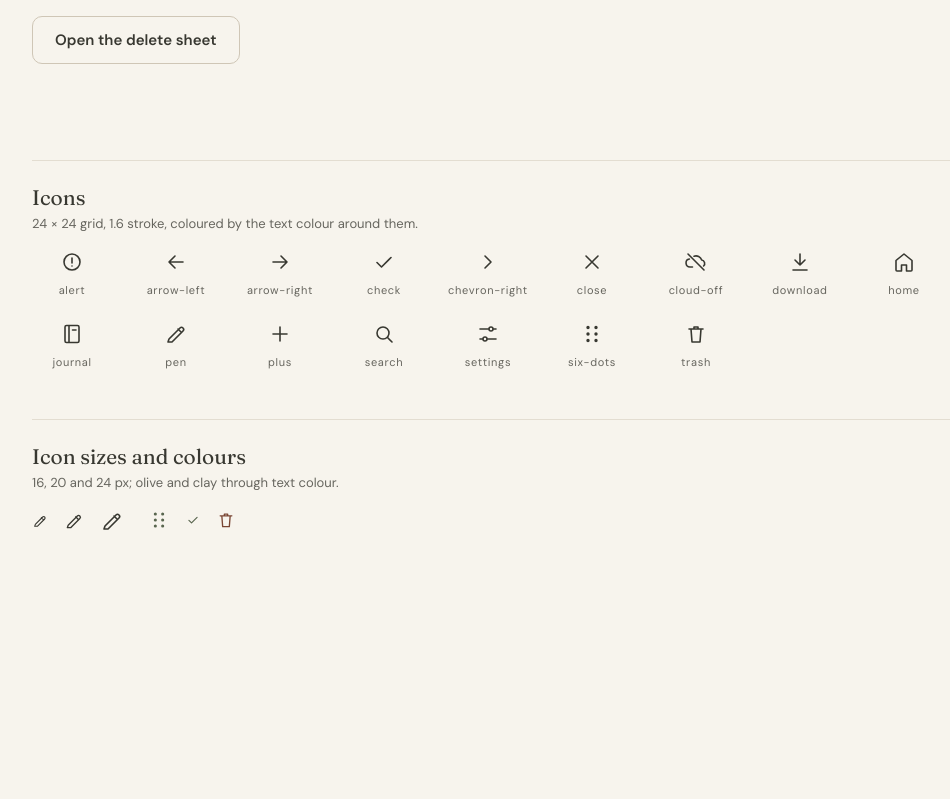
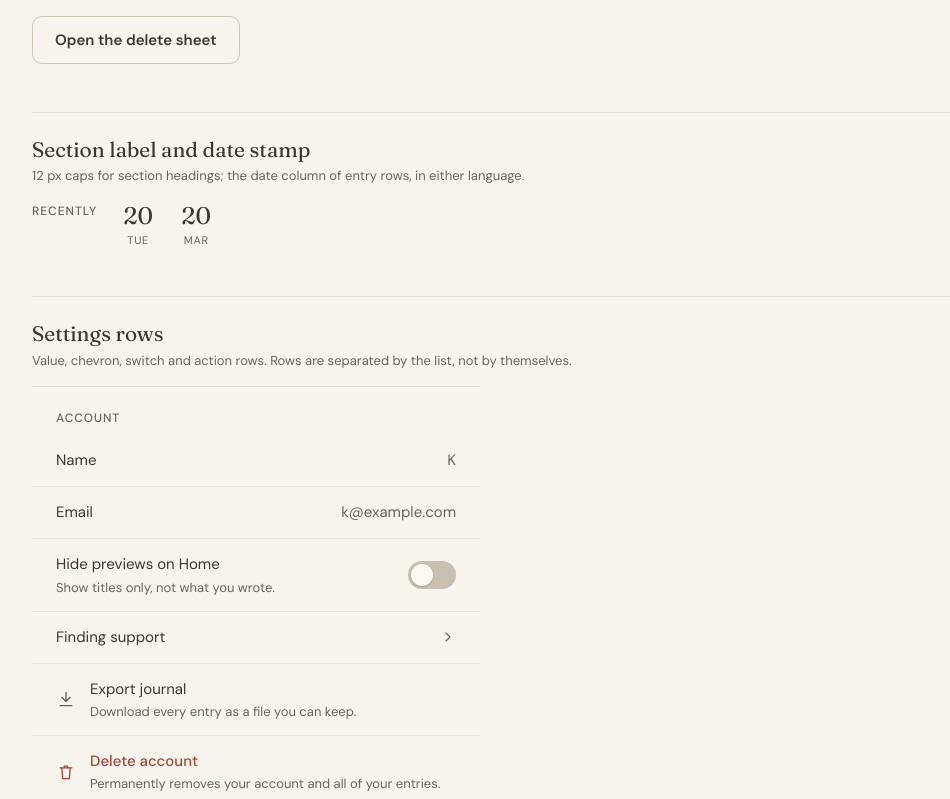
Before and after one commit to keimdja/haven-the-journal, an Angular app: page /styleguide in a window 1280 px wide. Shown: the part 3361-4160 px from the top of the page, without its empty margins (120-1070 px from the left). Before the commit the page ends 3942 px from the top, so only its background shows below. Built offline with nearby package versions, Linux system fonts and the light colour scheme.

Commit message:
feat(ui): add section label, date stamp and settings row

```diff
--- a/src/app/features/styleguide/styleguide.ts
+++ b/src/app/features/styleguide/styleguide.ts
@@ -5,10 +5,13 @@ import { BrandMark } from '../../shared/ui/brand-mark/brand-mark';
 import { Button } from '../../shared/ui/button/button';
 import { CheckRow } from '../../shared/ui/check-row/check-row';
 import { Chip } from '../../shared/ui/chip/chip';
+import { DateStamp } from '../../shared/ui/date-stamp/date-stamp';
 import { Icon } from '../../shared/ui/icon/icon';
 import { SaveStatus } from '../../shared/ui/save-status/save-status';
+import { SectionLabel } from '../../shared/ui/section-label/section-label';
 import { SegmentedControl } from '../../shared/ui/segmented-control/segmented-control';
 import { SixDots } from '../../shared/ui/six-dots/six-dots';
+import { SettingsRow } from '../../shared/ui/settings-row/settings-row';
 import { StageBar } from '../../shared/ui/stage-bar/stage-bar';
 import { Switch } from '../../shared/ui/switch/switch';
 import { TextField, TextFieldInput } from '../../shared/ui/text-field/text-field';
@@ -27,9 +30,12 @@ import { StyleguideSection } from './styleguide-section';
     Button,
     CheckRow,
     Chip,
+    DateStamp,
     Icon,
     SaveStatus,
+    SectionLabel,
     SegmentedControl,
+    SettingsRow,
     SixDots,
     StageBar,
     StyleguideSection,
@@ -225,6 +231,49 @@ import { StyleguideSection } from './styleguide-section';
       </app-bottom-sheet>
 
       <app-styleguide-section
+        heading="Section label and date stamp"
+        note="12 px caps for section headings; the date column of entry rows, in either language."
+      >
+        <h3 appSectionLabel>Recently</h3>
+        <app-date-stamp [date]="sampleDate" />
+        <app-date-stamp [date]="sampleDate" locale="es" />
+      </app-styleguide-section>
+
+      <app-styleguide-section
+        heading="Settings rows"
+        note="Value, chevron, switch and action rows. Rows are separated by the list, not by themselves."
+      >
+        <div class="flex w-full max-w-md flex-col border-y border-hairline">
+          <h3 class="px-6 pt-5.5 pb-2" appSectionLabel>Account</h3>
+          <div class="flex flex-col divide-y divide-hairline-soft">
+            <app-settings-row label="Name" value="K" />
+            <app-settings-row label="Email" value="k@example.com" />
+            <app-settings-row
+              #row
+              label="Hide previews on Home"
+              sub="Show titles only, not what you wrote."
+            >
+              <app-switch [labelledBy]="row.labelId" [(checked)]="hidePreviews" />
+            </app-settings-row>
+            <a app-settings-row href="#" label="Finding support" [chevron]="true"></a>
+            <button
+              app-settings-row
+              label="Export journal"
+              sub="Download every entry as a file you can keep."
+              icon="download"
+            ></button>
+            <button
+              app-settings-row
+              label="Delete account"
+              sub="Permanently removes your account and all of your entries."
+              icon="trash"
+              [danger]="true"
+            ></button>
+          </div>
+        </div>
+      </app-styleguide-section>
+
+      <app-styleguide-section
         heading="Icons"
         note="24 × 24 grid, 1.6 stroke, coloured by the text colour around them."
       >
@@ -266,4 +315,5 @@ export class Styleguide {
   protected readonly hidePreviews = signal(false);
   protected readonly retries = signal(0);
   protected readonly sheetOpen = signal(false);
+  protected readonly sampleDate = new Date(2026, 9, 20, 20, 40);
 }
--- a/src/app/shared/ui/bottom-sheet/bottom-sheet.ts
+++ b/src/app/shared/ui/bottom-sheet/bottom-sheet.ts
@@ -38,6 +38,8 @@ let nextId = 0;
       </div>
     </dialog>
   `,
+  // The host is only a wrapper; keep it out of the parent's layout (no empty flex/grid item).
+  host: { class: 'contents' },
   changeDetection: ChangeDetectionStrategy.OnPush,
 })
 export class BottomSheet {
--- /dev/null
+++ b/src/app/shared/ui/date-stamp/date-stamp.ts
@@ -0,0 +1,38 @@
+import { ChangeDetectionStrategy, Component, computed, input } from '@angular/core';
+
+/**
+ * The "20 / TUE" column at the start of an entry row: the day of the month in
+ * Fraunces over a short weekday. Uses the browser's Intl, so Spanish needs no
+ * extra locale data ("20 / MAR").
+ */
+@Component({
+  selector: 'app-date-stamp',
+  template: `
+    <time class="flex w-8.5 flex-col items-center pt-0.5" [attr.datetime]="isoDate()">
+      <span class="font-reflect text-[24px] leading-none">{{ day() }}</span>
+      <span class="mt-1 text-stamp text-ink-soft uppercase">{{ weekday() }}</span>
+    </time>
+  `,
+  host: { class: 'block shrink-0' },
+  changeDetection: ChangeDetectionStrategy.OnPush,
+})
+export class DateStamp {
+  /** When the entry was written. */
+  readonly date = input.required<Date | string>();
+  readonly locale = input('en');
+
+  private readonly value = computed(() => new Date(this.date()));
+
+  protected readonly day = computed(() => this.value().getDate());
+  protected readonly weekday = computed(() =>
+    new Intl.DateTimeFormat(this.locale(), { weekday: 'short' })
+      .format(this.value())
+      .replace('.', ''),
+  );
+  /** Local calendar date, e.g. 2026-10-20, for the <time> element. */
+  protected readonly isoDate = computed(() => {
+    const d = this.value();
+    const pad = (n: number) => String(n).padStart(2, '0');
+    return `${d.getFullYear()}-${pad(d.getMonth() + 1)}-${pad(d.getDate())}`;
+  });
+}
--- /dev/null
+++ b/src/app/shared/ui/section-label/section-label.ts
@@ -0,0 +1,13 @@
+import { Directive } from '@angular/core';
+
+/**
+ * The small uppercase label that opens a section ("RECENTLY", "LANGUAGE").
+ * Put it on whichever heading fits the page outline:
+ *
+ *   <h2 appSectionLabel>Recently</h2>
+ */
+@Directive({
+  selector: '[appSectionLabel]',
+  host: { class: 'text-label font-medium text-ink-soft uppercase' },
+})
+export class SectionLabel {}
--- /dev/null
+++ b/src/app/shared/ui/settings-row/settings-row.ts
@@ -0,0 +1,83 @@
+import {
+  ChangeDetectionStrategy,
+  Component,
+  ElementRef,
+  computed,
+  inject,
+  input,
+} from '@angular/core';
+
+import { Icon } from '../icon/icon';
+import { IconName } from '../icon/icons';
+
+let nextId = 0;
+
+/**
+ * One row of the Settings list. Use the element for a static row, or put it on
+ * a link or button for a row you can press:
+ *
+ *   <app-settings-row label="Email" value="k@example.com" />
+ *   <a app-settings-row label="Finding support" routerLink="…" [chevron]="true"></a>
+ *   <button app-settings-row label="Export journal" sub="…" icon="download"></button>
+ *
+ * Anything inside goes at the end of the row, e.g. a switch named by the row:
+ *
+ *   <app-settings-row #row label="Hide previews on Home" sub="…">
+ *     <app-switch [labelledBy]="row.labelId" [(checked)]="hide" />
+ *   </app-settings-row>
+ *
+ * Rows draw no lines of their own; separate them with `divide-y divide-hairline-soft`.
+ */
+@Component({
+  selector: 'app-settings-row, a[app-settings-row], button[app-settings-row]',
+  imports: [Icon],
+  template: `
+    @if (icon(); as icon) {
+      <app-icon [class]="danger() ? '' : 'text-olive'" [name]="icon" />
+    }
+    <span class="flex min-w-0 flex-1 flex-col gap-0.75">
+      <span [class.font-medium]="danger()" [id]="labelId">{{ label() }}</span>
+      @if (sub()) {
+        <span class="text-meta leading-snug text-ink-soft">{{ sub() }}</span>
+      }
+    </span>
+    @if (value()) {
+      <span class="text-ink-soft">{{ value() }}</span>
+    }
+    <ng-content />
+    @if (chevron()) {
+      <app-icon class="text-ink-soft" name="chevron-right" [size]="16" [strokeWidth]="1.7" />
+    }
+  `,
+  host: {
+    class: 'flex min-h-13 w-full items-center gap-3.5 px-6 py-3.5 text-left no-underline',
+    '[class]': 'stateClass()',
+    '[attr.type]': 'isButton ? "button" : null',
+  },
+  changeDetection: ChangeDetectionStrategy.OnPush,
+})
+export class SettingsRow {
+  readonly label = input.required<string>();
+  /** Smaller explanation under the label. */
+  readonly sub = input<string>();
+  /** Read-only value at the end of the row ("k@example.com"). */
+  readonly value = input<string>();
+  /** Leading icon, for action rows like Export journal. */
+  readonly icon = input<IconName>();
+  /** Trailing chevron, for rows that open another page. */
+  readonly chevron = input(false);
+  /** Red text for destructive rows. */
+  readonly danger = input(false);
+
+  /** Id of the label, so a control inside the row can be named by it. */
+  readonly labelId = `settings-row-${nextId++}`;
+
+  private readonly tag = inject<ElementRef<HTMLElement>>(ElementRef).nativeElement.tagName;
+  protected readonly isButton = this.tag === 'BUTTON';
+  private readonly pressable = this.isButton || this.tag === 'A';
+
+  protected readonly stateClass = computed(() => {
+    const tone = this.danger() ? 'text-error' : 'text-ink';
+    return this.pressable ? `${tone} transition-colors hover:bg-cream` : tone;
+  });
+}
```
Also changed, not shown: 2 other files (tests, documents, lock files or other folders).
